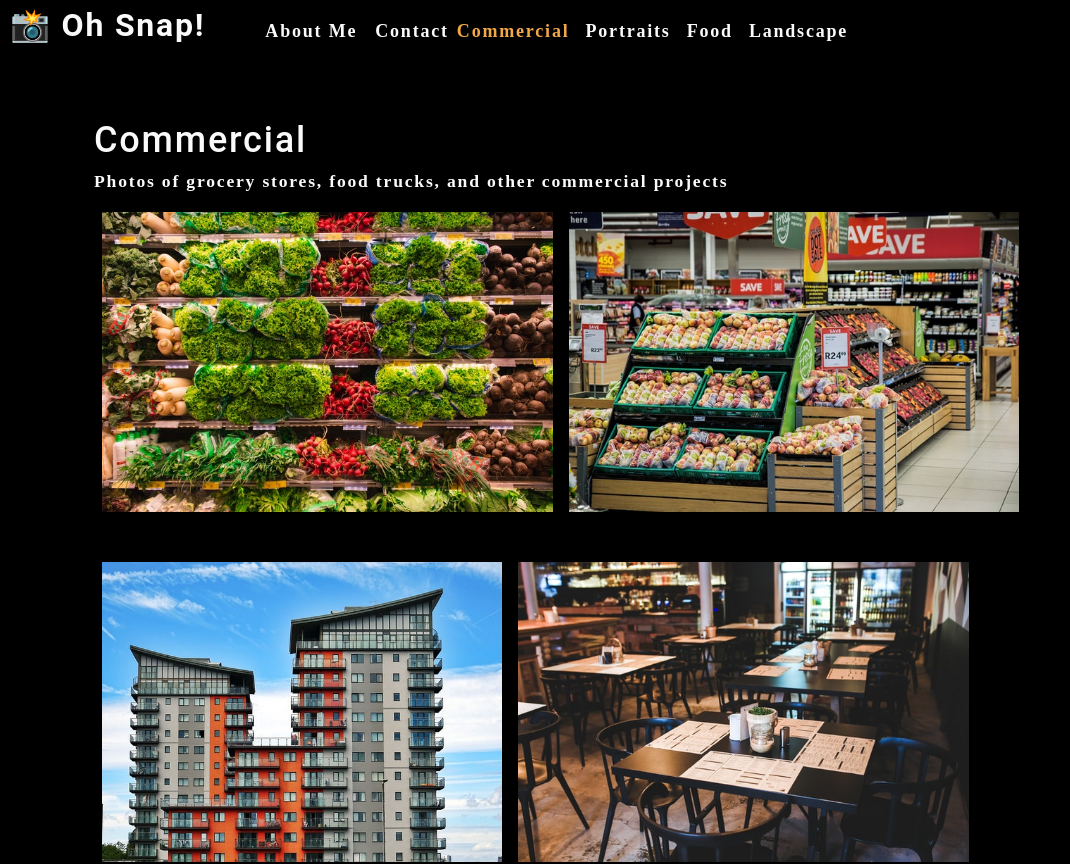
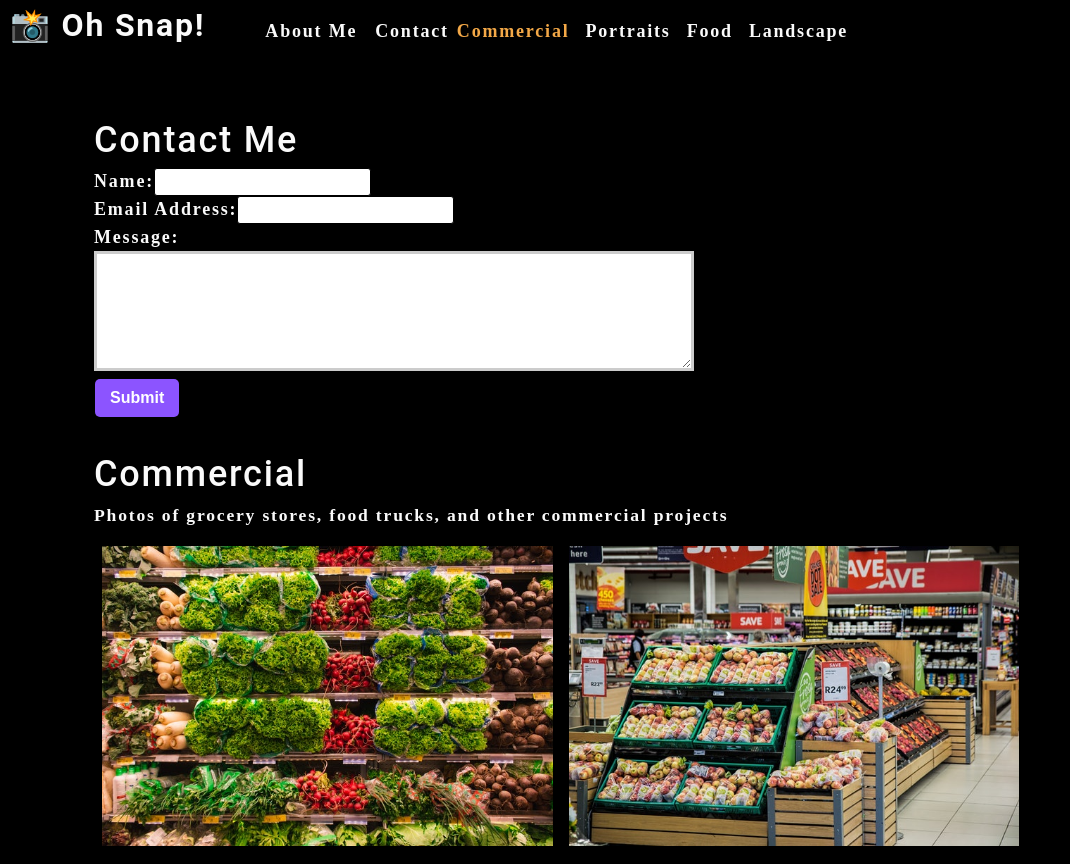
Before and after one commit to sdanyalk/photo-port, a React (Create React App) app: page / in a window 1280 px wide. Shown: the top 864 px of the page, without its empty margins (0-1070 px from the left). Built offline with nearby package versions, Linux system fonts and the light colour scheme.

Commit message:
added state to contact form

```diff
--- a/src/App.js
+++ b/src/App.js
@@ -3,6 +3,7 @@
 import About from './components/About';
 import Nav from './components/Nav';
 import Gallery from './components/Gallery';
+import ContactForm from './components/Contact';
 
 function App() {
   const categories = [
@@ -34,6 +35,7 @@
         currentCategory={currentCategory}
       ></Nav>
       <main>
+        <ContactForm></ContactForm>
         <Gallery currentCategory={currentCategory}></Gallery>
         <About></About>
       </main>
--- a/src/components/Contact/index.js
+++ b/src/components/Contact/index.js
@@ -1,22 +1,36 @@
-import React from 'react';
+import React, { useState } from 'react';
 
 const ContactForm = () => {
+    const [formState, setFormState] = useState({ name: '', email: '', message: '' });
+
+    const { name, email, message } = formState;
+
+    const handleChange = (e) => {
+        setFormState({ ...formState, [e.target.name]: e.target.value });
+    };
+
+    const handleSubmit = (e) => {
+        e.preventDefault();
+
+        console.log(formState);
+    };
+
     return (
         <section>
             <h1>Contact Me</h1>
-            <form id='contact-form'>
+            <form id='contact-form' onSubmit={handleSubmit}>
                 <div>
                     <label htmlFor='name'>Name:</label>
-                    <input type='text' name='name'></input>
+                    <input type='text' name='name' defaultValue={name} onChange={handleChange}></input>
                 </div>
                 <div>
                     <label htmlFor='email'>Email Address:</label>
-                    <input type='email' name='email'></input>
+                    <input type='email' name='email' defaultValue={email} onChange={handleChange}></input>
 
                 </div>
                 <div>
                     <label htmlFor='message'>Message:</label>
-                    <textarea name='message' rows={5}></textarea>
+                    <textarea name='message' rows={5} defaultValue={message} onChange={handleChange}></textarea>
                 </div>
                 <button type='submit'>Submit</button>
             </form>
```
